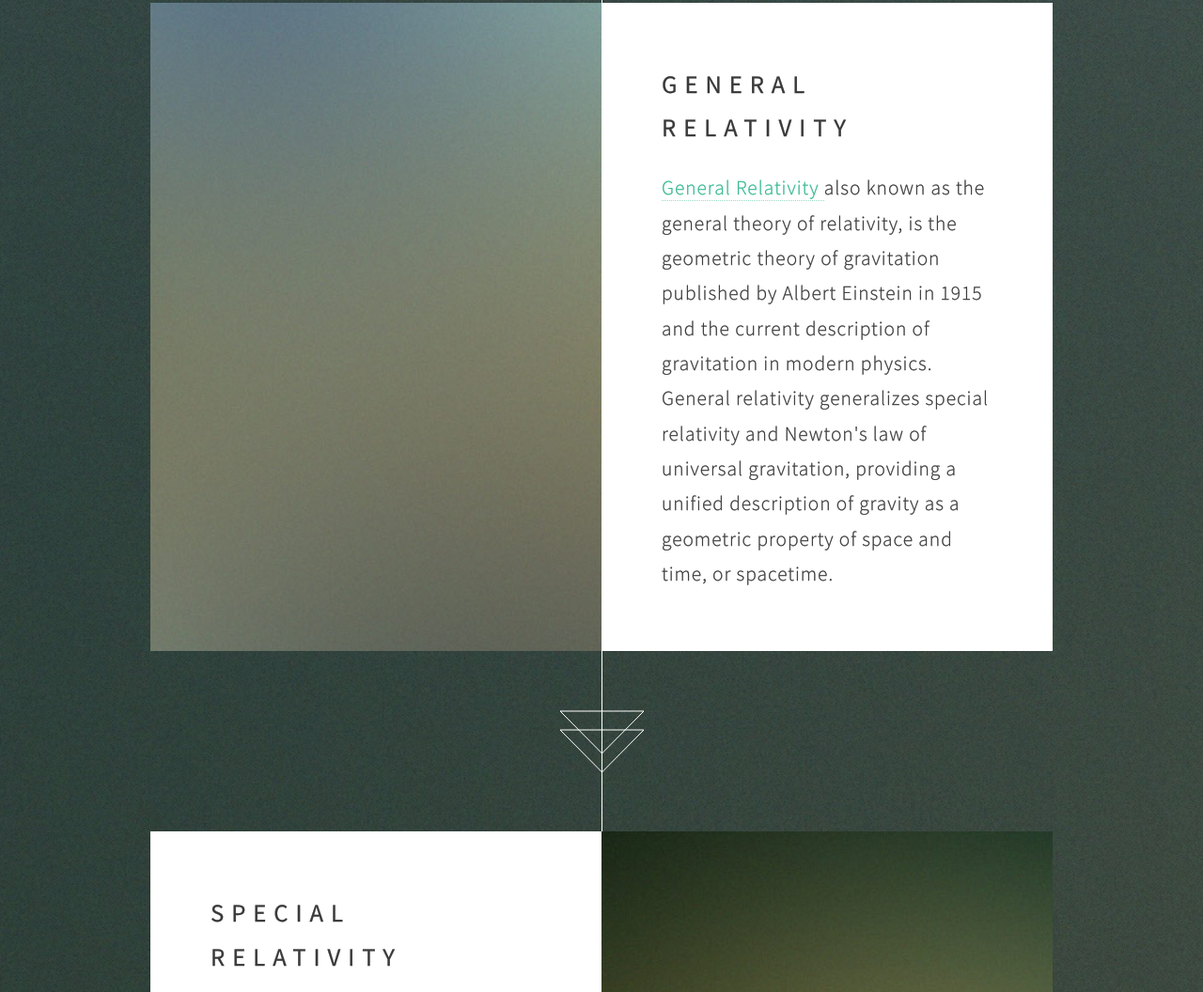
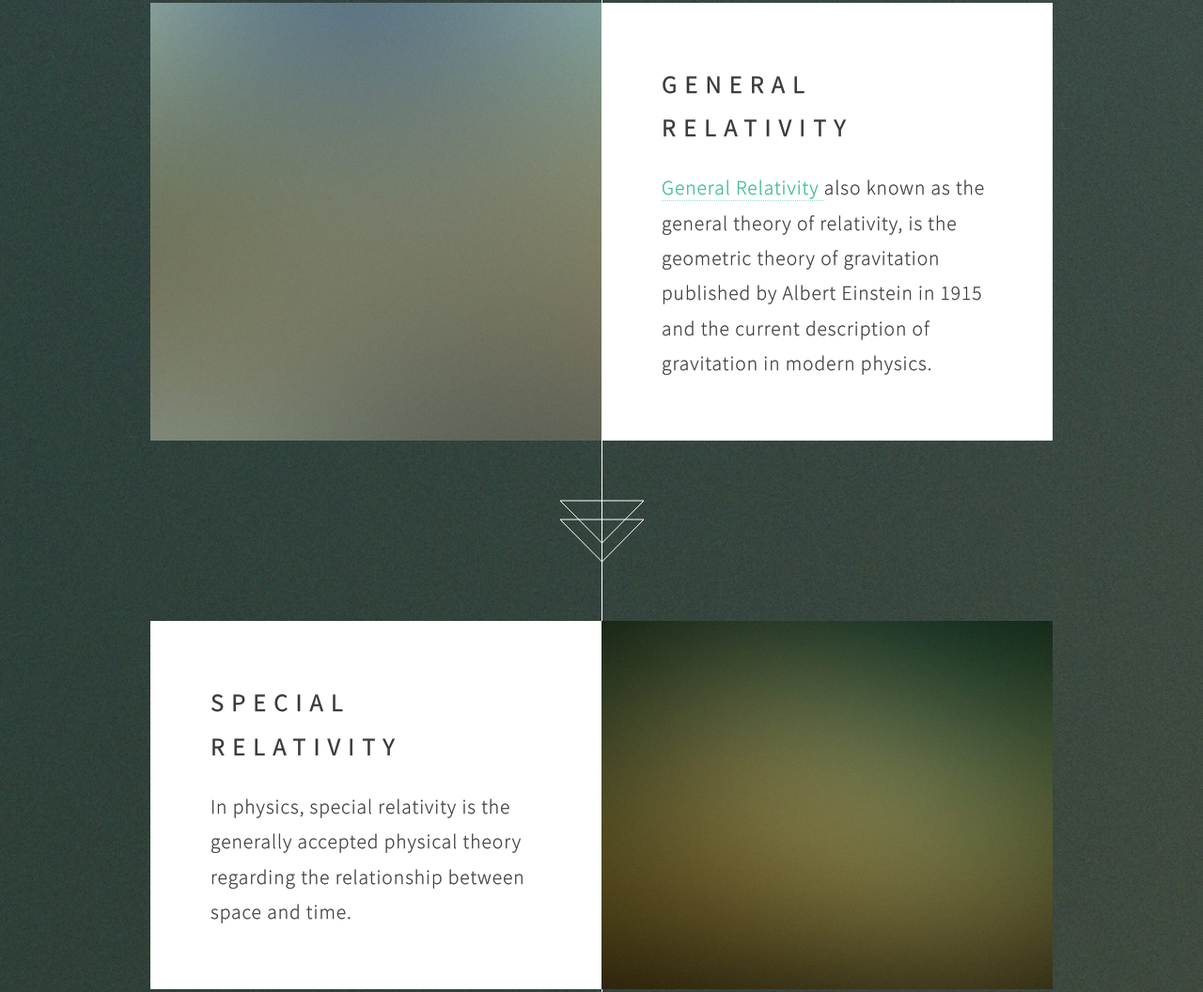
Before and after one commit to JJF2160/JJF2160.github.io, a plain HTML site: page index.html in a window 1280 px wide. Shown: the part 1566-2622 px from the top of the page at 94% size. Drawn offline with Linux system fonts and the light colour scheme.

Commit message:
Shorten paragraphs

```diff
--- a/index.html
+++ b/index.html
@@ -48,7 +48,7 @@
 						<h2>General Relativity<br />
 						</h2>
 					</header>
-					<p><a href="http://blog.hkis.edu.hk/wp/200011/2015/09/23/general-relativity/"> General Relativity </a> also known as the general theory of relativity, is the geometric theory of gravitation published by Albert Einstein in 1915 and the current description of gravitation in modern physics. General relativity generalizes special relativity and Newton's law of universal gravitation, providing a unified description of gravity as a geometric property of space and time, or spacetime.</p>
+					<p><a href="http://blog.hkis.edu.hk/wp/200011/2015/09/23/general-relativity/"> General Relativity </a> also known as the general theory of relativity, is the geometric theory of gravitation published by Albert Einstein in 1915 and the current description of gravitation in modern physics.</p>
 				</div>
 			</article>
 
@@ -60,7 +60,7 @@
 						<h2>Special Relativity<br />
 						</h2>
 					</header>
-					<p>In physics, special relativity is the generally accepted physical theory regarding the relationship between space and time. It is based on two postulates: (1) that the laws of physics are invariant (i.e. identical) in all inertial systems (non-accelerating frames of reference); and (2) that the speed of light in a vacuum is the same for all observers, regardless of the motion of the light source.</p>
+					<p>In physics, special relativity is the generally accepted physical theory regarding the relationship between space and time.</p>
 				</div>
 			</article>
 
```
